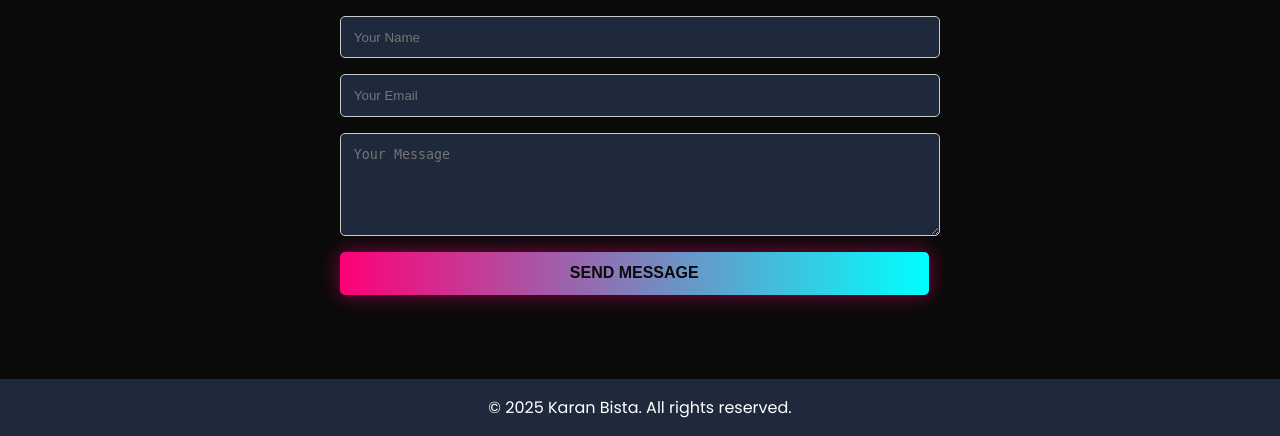
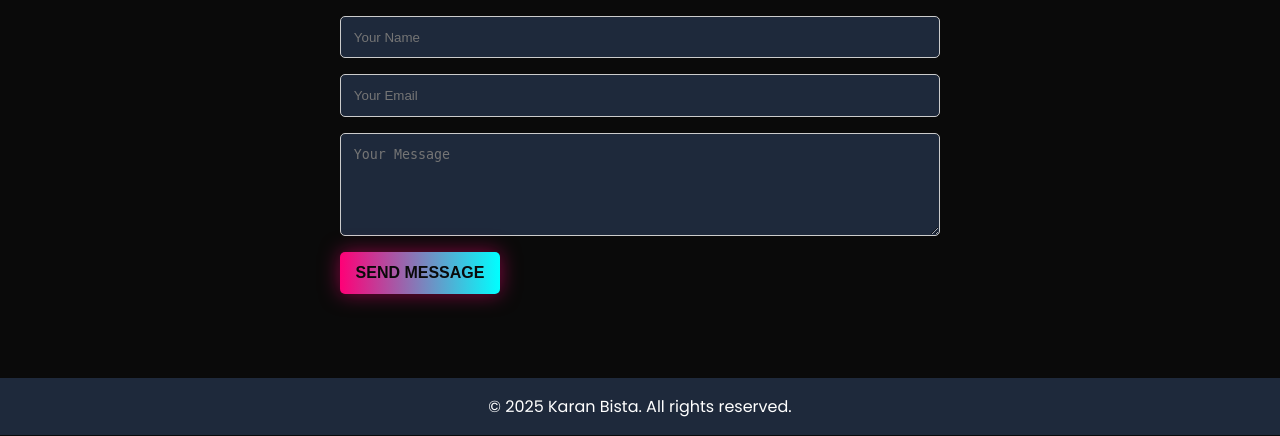
Before and after one commit to kar137/portfolio-website, a Django app: page /developer/ in a window 1280 px wide. Shown: the part 3134-3570 px from the top of the page. Run offline with Django 5.2, Linux system fonts and the light colour scheme.

Commit message:
Update contact button styling

```diff
--- a/portfolio/home/static/css/developer.css
+++ b/portfolio/home/static/css/developer.css
@@ -322,11 +322,13 @@ body.developer-theme {
 .contact button {
     background-color: #0ff;
     color: #0a0a0a;
-    padding: 0.8rem;
+    width: 160px;
+    padding: 12px 0px;
     border: none;
     border-radius: 5px;
     cursor: pointer;
     transition: 0.3s ease-in-out;
+    text-align: center;
 }
 
 .contact button:hover {
--- a/portfolio/home/static/css/recruiter.css
+++ b/portfolio/home/static/css/recruiter.css
@@ -331,11 +331,13 @@ body {
 .contact button {
     background-color: #0ff;
     color: #0a0a0a;
-    padding: 0.8rem;
+    width: 160px;
+    padding: 12px 0px;
     border: none;
     border-radius: 5px;
     cursor: pointer;
     transition: 0.3s ease-in-out;
+    text-align: center;
 }
 
 .contact button:hover {
```
